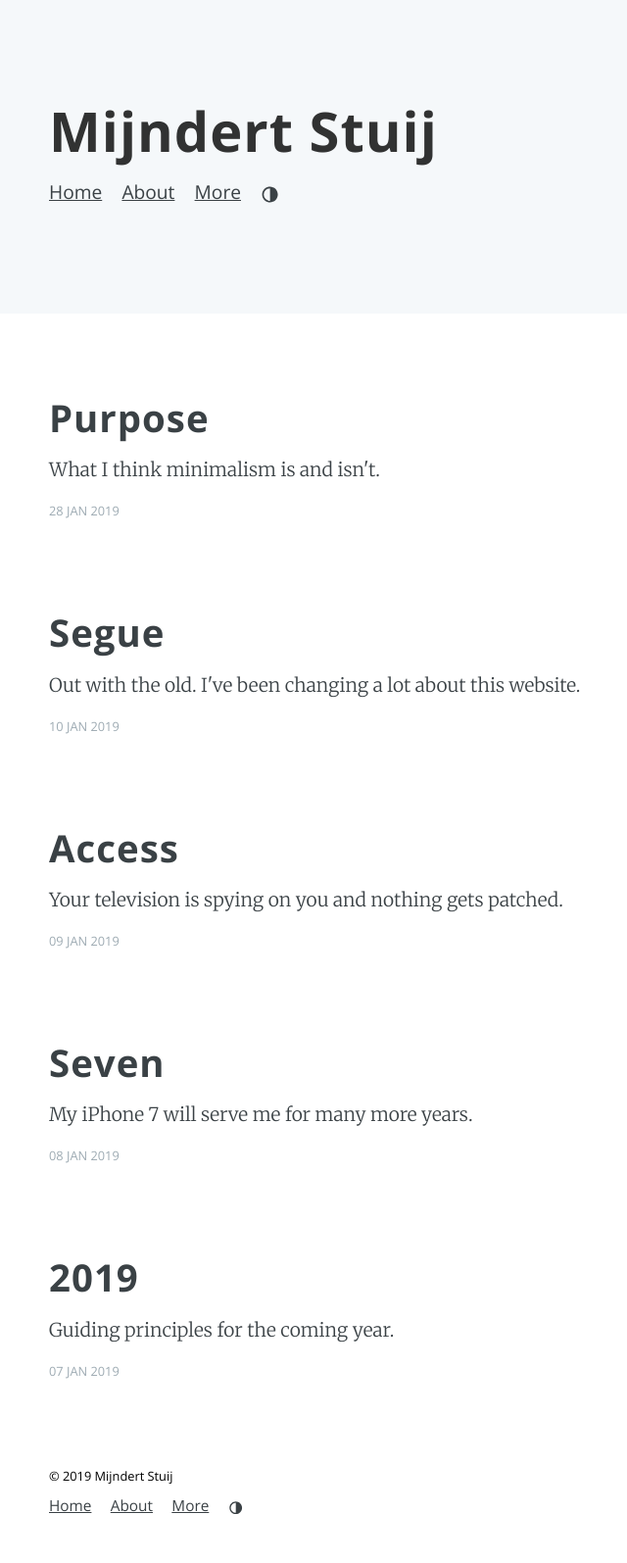
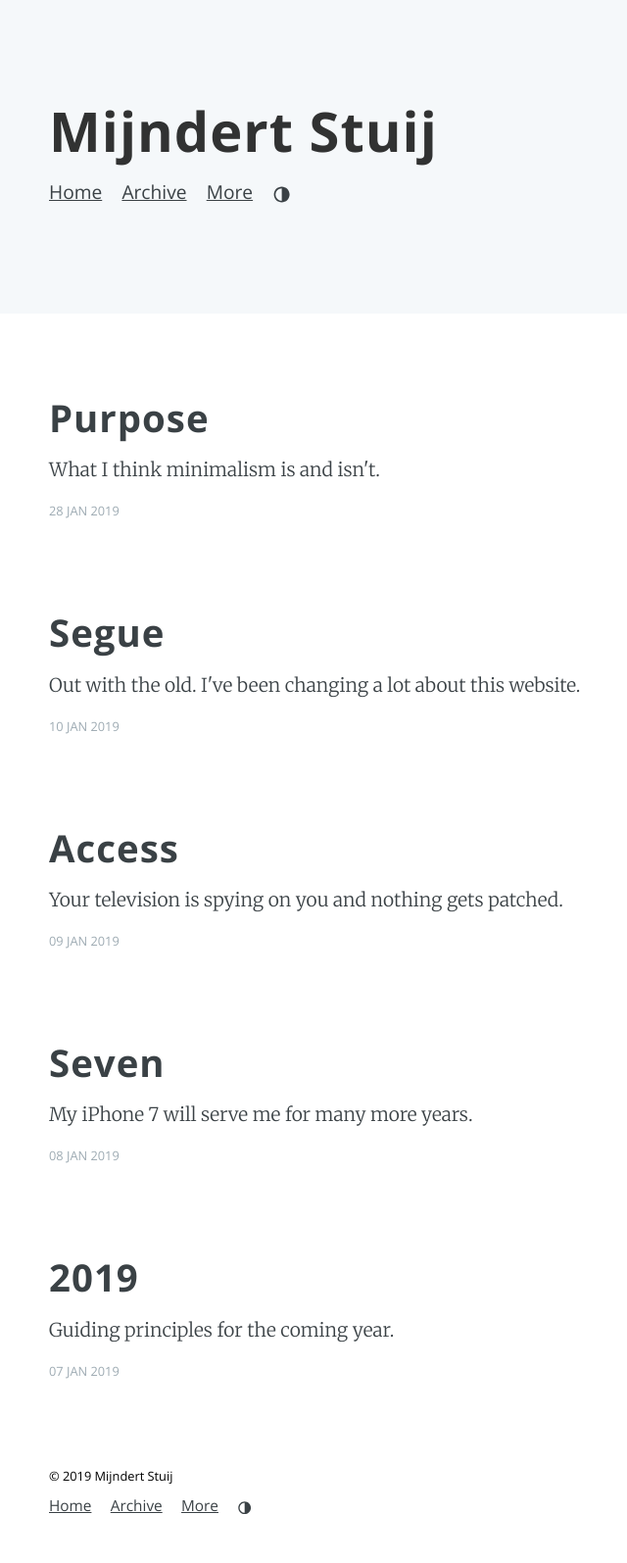
Before and after one commit to mijndert/website, a Jekyll site: the page built from index.html, in a window 1280 px wide. Shown: the whole page at 98% size, without its empty margins (235-875 px from the left). Built offline with Jekyll 4.4.1, drawn with Linux system fonts in a browser that asks for light colours.

Commit message:
Remove about page

```diff
--- a/_includes/nav.html
+++ b/_includes/nav.html
@@ -1,6 +1,6 @@
     <p class="nav">
       <a href="/">Home</a>
-      <a href="/about/">About</a>
+      <a href="/archive/">Archive</a>
       <a href="/more/">More</a>
       <a class="modeswitcher" style="cursor: pointer" onclick="localStorage.setItem('mode', (localStorage.getItem('mode') || 'dark') === 'dark' ? 'bright' : 'dark'); localStorage.getItem('mode') === 'dark' ? document.querySelector('body').classList.add('dark') : document.querySelector('body').classList.remove('dark')" title="Switch to light or dark theme">
         <svg xmlns="http://www.w3.org/2000/svg" xmlns:xlink="http://www.w3.org/1999/xlink" aria-hidden="true" focusable="false" width="1em" height="1em" style="-ms-transform: rotate(360deg); -webkit-transform: rotate(360deg); transform: rotate(360deg);" preserveAspectRatio="xMidYMid meet" viewBox="0 0 24 24"><path d="M12 20c.112 0 .112-5.333 0-16a8 8 0 1 0 0 16zm0 2C6.477 22 2 17.523 2 12S6.477 2 12 2s10 4.477 10 10-4.477 10-10 10z" /></svg>
--- a/_pages/more.html
+++ b/_pages/more.html
@@ -5,12 +5,6 @@
 ---
 
   <ul class="page-list">
-    <li>
-      <a class="page-title" href="/archive/">Archive</a>
-      <section class="page-excerpt">
-        A quick overview of all written content on this website.
-      </section>
-    </li>
     <li>
       <a class="page-title" href="/uses/">Uses</a>
       <section class="page-excerpt">
```
